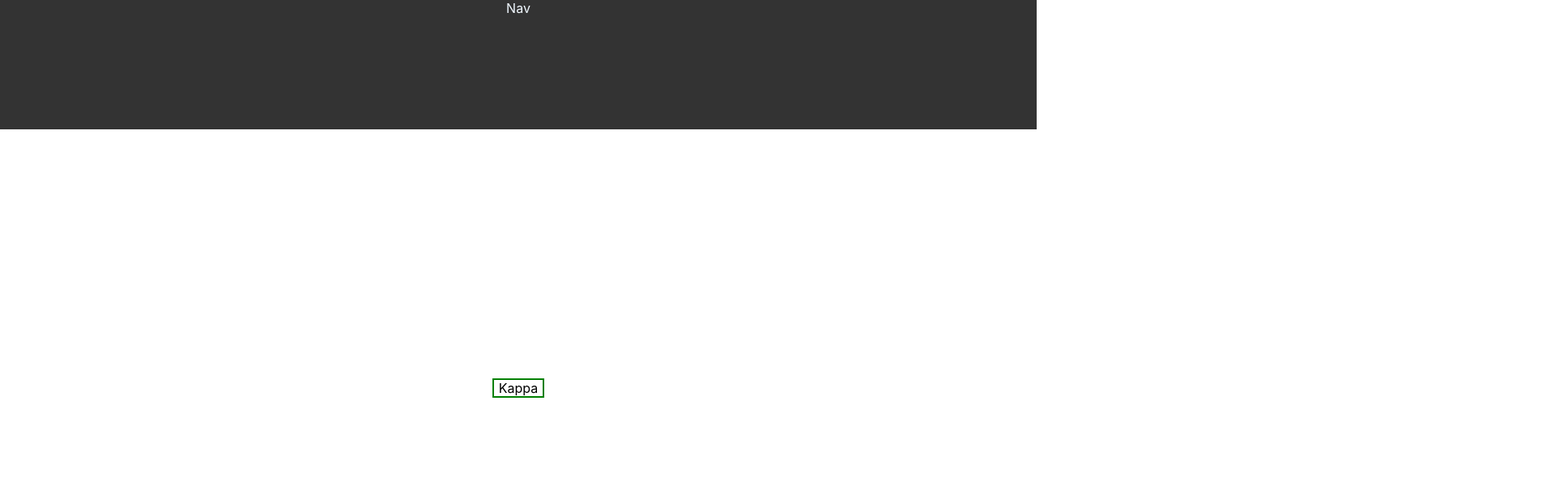
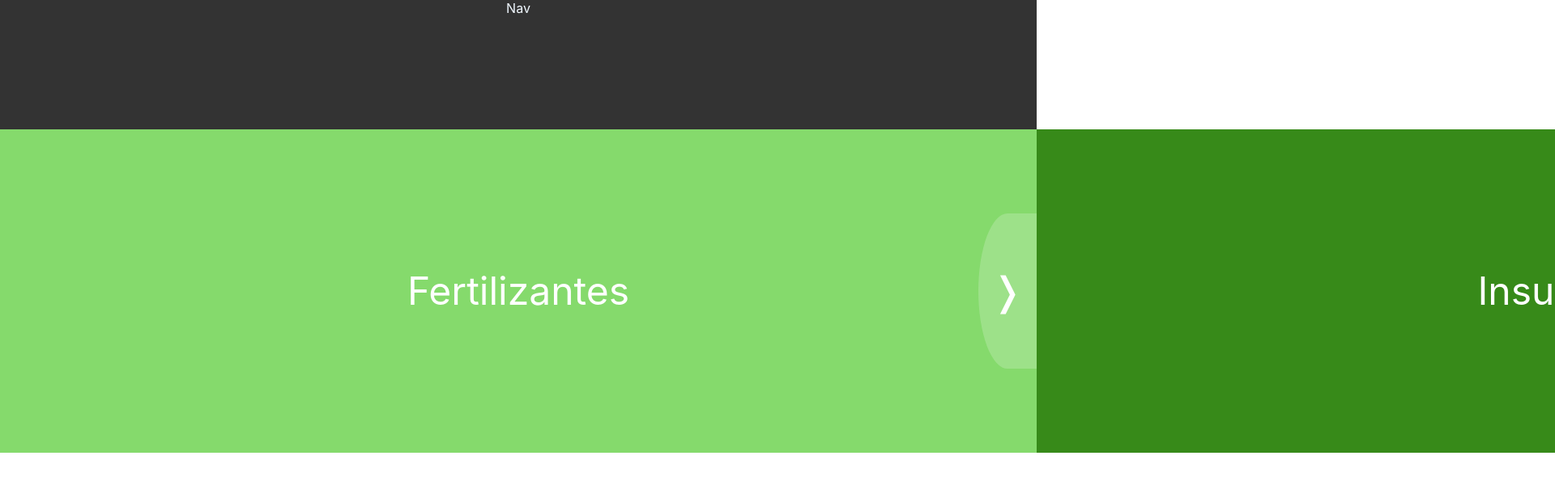
Before and after one commit to jvasque/ecommerce-FT10-G4, a React (Create React App) app in the folder client/: page / in a window 1280 px wide. Shown: the top 616 px of the page at 81% size, 1920 px wide, since content can reach past the window. Built offline with nearby package versions, Linux system fonts and the light colour scheme.

Commit message:
library 'react-redux' - boilerplate(front)
Change in the redux.
folder reducers contain: action, reducers, combine reducers.

```diff
--- a/client/src/components/Home/Home.jsx
+++ b/client/src/components/Home/Home.jsx
@@ -1,10 +1,23 @@
 import React from "react";
 import "../../scss/components/_Home.scss";
+import Footer from "../Footer/Footer.jsx"
 
 const Home = () => {
   return (
     <div className="container">
-      <div className="grupo4">Kappa</div>
+
+      <form>
+        <input type="radio" name="fancy" autofocus value="clubs" id="clubs" />
+        <input type="radio" name="fancy" value="hearts" id="hearts" />
+        <input type="radio" name="fancy" value="spades" id="spades" />
+        <input type="radio" name="fancy" value="diamonds" id="diamonds" />
+        <label for="clubs"> Fertilizantes</label><label for="hearts"> Insumos</label><label for="spades"> Categoria3</label><label for="diamonds"> Categoria4</label>
+        <div class="keys">Use arrows to navigate</div>
+      </form>
+
+
+
+
     </div>
   );
 };
--- a/client/src/components/ProductDetails/ProductDetails.jsx
+++ b/client/src/components/ProductDetails/ProductDetails.jsx
@@ -1,7 +1,8 @@
 import React, { useEffect } from "react";
 import { useDispatch, useSelector } from "react-redux";
+import { GetDetail } from "../../reducers/actions/getDetail";
 
-import { loadDetail } from "../../reducers/details/detailsSlice";
+
 import "../../scss/components/_ProductDetails.scss";
 
 import bd from "./bd";
@@ -10,17 +11,18 @@ const ProductDetails = (props) => {
   let productId = props.match.params.id;
 
   const dispatch = useDispatch();
-  const { productDetail, loadingDetail } = useSelector(
+  const { productDetails, loading } = useSelector(
     (state) => state.details
   );
   useEffect(() => {
-    dispatch(loadDetail(productId));
+    dispatch(GetDetail(productId));
   }, []);
 
   return (
     <div>
 
-      {loadingDetail ? (
+
+      {loading ? (
         <div className="containerDetails">
           <div className="title">
             <h1>{bd.name}</h1>
--- /dev/null
+++ b/client/src/reducers/actions/getDetail.jsx
@@ -0,0 +1,17 @@
+import axios from 'axios'
+
+export const GETDETAIL = 'GET_DETAIL';
+
+export const GetDetail = (id) => {
+    return function (dispatch) {
+        axios
+          .get(`https://pokeapi.co/api/v2/pokemon/${id}`)
+          .then((r) => r.data)
+          .then((data) => {
+            dispatch({
+              type: GETDETAIL,
+              payload: data,
+            });
+          });
+      };
+}
--- /dev/null
+++ b/client/src/reducers/details/detail.jsx
@@ -0,0 +1,23 @@
+import { GETDETAIL } from "../actions/getDetail"
+
+const initialState = {
+  productDetail: {},
+  loading: false
+}
+
+ const detailReducer = (state=initialState, action) => {
+
+  switch(action.type) {
+    case GETDETAIL:
+      return {
+        ...state,
+        productDetail: action.payload,
+        loading: true
+      };
+    default:
+      return {...state}
+  }
+}
+
+
+export default detailReducer
--- a/client/src/reducers/details/detailsSlice.jsx
+++ /dev/null
@@ -1,35 +0,0 @@
-import { createAsyncThunk, createSlice } from "@reduxjs/toolkit";
-import axios from "axios";
-
-export const loadDetail = createAsyncThunk("Get/", async (id) => {
-  const response = await axios(`https://pokeapi.co/api/v2/pokemon/${id}`);
-  return response.data;
-});
-
-export const detailSlice = createSlice({
-  name: "productDetails",
-  initialState: {
-    productDetail: {},
-    loadingDetail: false,
-  },
-  reducer: {
-
-  },
-  extraReducers: {
-    [loadDetail.pending]: (state) => {
-      state.loadingDetail = false;
-    },
-    [loadDetail.fulfilled]: (state, { payload }) => {
-      state.productDetail = payload;
-      state.loadingDetail = true;
-    },
-    [loadDetail.rejected]: (state) => {
-      state.loadingDetail = false;
-    },
-  },
-});
-
-const { actions, reducer } = detailSlice;
-export const { getDetail } = actions;
-
-export default reducer;
--- a/client/src/reducers/index.jsx
+++ b/client/src/reducers/index.jsx
@@ -1,9 +1,9 @@
-import {combineReducers} from '@reduxjs/toolkit'
-import detailsReducer from './details/detailsSlice'
+import {combineReducers} from 'redux'
+import detailReducer from './details/detail'
 
 
 
 export default combineReducers({
-  details: detailsReducer,
+  details: detailReducer,
 
 })
--- a/client/src/scss/components/_Home.scss
+++ b/client/src/scss/components/_Home.scss
@@ -4,11 +4,126 @@
   align-items: center;
   width: 100%;
   min-height: 80vh;
+  body {
+    font-family: sans-serif;
+    overflow: hidden;
+  }
 }
 
-.grupo4 {
-  width: 60px;
-  height: 20px;
-  border: 2px solid green;
-  text-align: center;
+
+
+* {
+	box-sizing: border-box;
 }
+
+
+
+
+
+label {
+	background: #444;
+	color: #fff;
+	transition: transform 400ms ease-out;
+	display: inline-block;
+  max-height: 100%;
+	width: 100vw;
+	height: 50vh;
+	position: relative;
+	z-index: 1;
+	text-align: center;
+	line-height: 50vh;
+}
+
+form {
+	position: absolute;
+	top: 20%;
+	left: 0;
+	// bottom: 0;
+	right: 0;
+	white-space: nowrap;
+}
+input {
+	position: absolute;
+}
+
+.keys {
+	position: fixed;
+	z-index: 10;
+	// bottom: 0;
+  top: 50%;
+	left: 0;
+	right: 0;
+	padding: 1rem;
+	color: #fff;
+	text-align: center;
+	transition: all 300ms linear;
+	opacity: 0;
+}
+
+input:focus ~ .keys {
+	opacity: 0.8;
+}
+
+input:nth-of-type(1):checked ~ label:nth-of-type(1),
+input:nth-of-type(2):checked ~ label:nth-of-type(2),
+input:nth-of-type(3):checked ~ label:nth-of-type(3),
+input:nth-of-type(4):checked ~ label:nth-of-type(4){
+   z-index: 0;
+}
+
+input:nth-of-type(1):checked ~ label {
+	transform: translate3d(0, 0, 0);
+}
+
+input:nth-of-type(2):checked ~ label {
+	transform: translate3d(-100%, 0, 0);
+}
+
+input:nth-of-type(3):checked ~ label {
+	transform: translate3d(-200%, 0, 0);
+}
+
+input:nth-of-type(4):checked ~ label {
+	transform: translate3d(-300%, 0, 0);
+}
+
+label {
+	background: #85DA6C;
+	background-size: cover;
+	font-size: 3rem;
+}
+
+label[for="diamonds"],
+label[for="hearts"] {
+	background: #378A19;
+}
+
+label:before,
+label:after {
+	color: white;
+	display: block;
+	background: rgba(255, 255, 255, 0.2);
+	position: absolute;
+	padding: 1rem;
+	font-size: 3rem;
+	height: 10rem;
+	// vertical-align: middle;
+	line-height: 10rem;
+	top: 50%;
+	transform: translate3d(0, -50%, 0);
+	cursor: pointer;
+}
+
+label:before {
+	content: "\276D";
+	right: 100%;
+	border-top-left-radius: 50%;
+	border-bottom-left-radius: 50%;
+}
+
+label:after {
+	content: "\276C";
+	left: 100%;
+	border-top-right-radius: 50%;
+	border-bottom-right-radius: 50%;
+}
--- a/client/src/store/index.jsx
+++ b/client/src/store/index.jsx
@@ -1,9 +1,12 @@
-import {configureStore} from '@reduxjs/toolkit'
-import  rootReducer from "../reducers/index";
+import { createStore, applyMiddleware } from "redux";
+import rootReducer from '../reducers/index'
+import thunk from "redux-thunk";
+import { composeWithDevTools } from 'redux-devtools-extension';
 
-const store = configureStore({
-  reducer: rootReducer,
-  middleware: (getDefaultMiddleware) => getDefaultMiddleware(),
-})
 
-export default store
+const store = createStore(
+    rootReducer,
+    composeWithDevTools(applyMiddleware(thunk)),
+);
+
+export default store;
```
